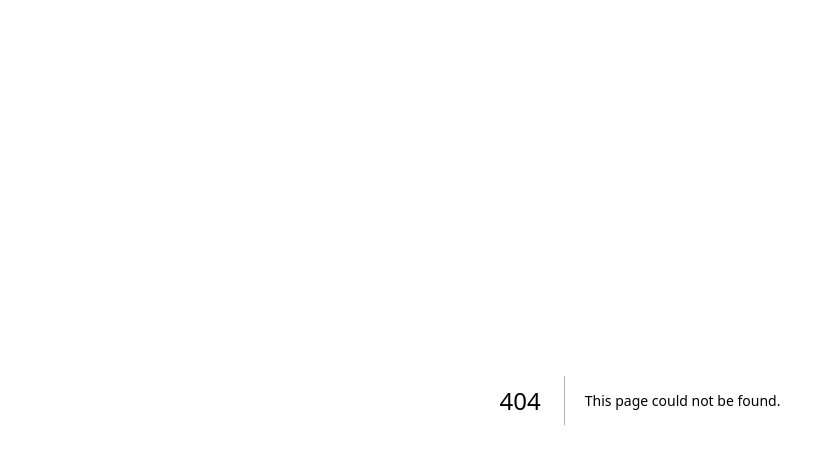
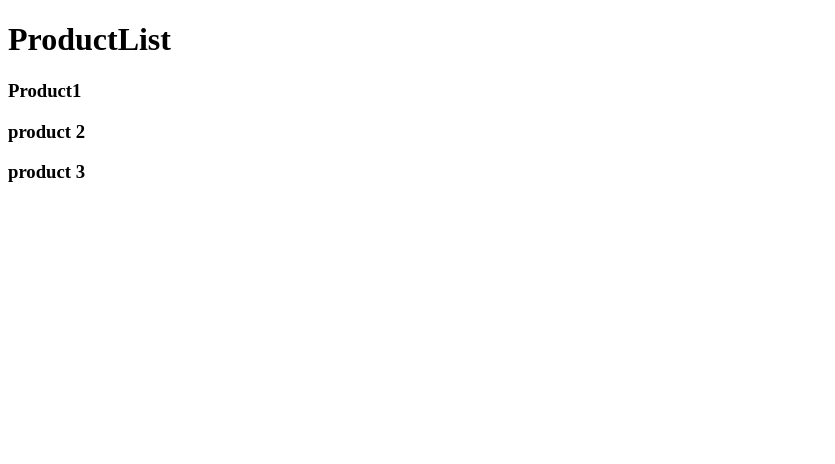
Before and after one commit to sanchitpandeyyy/nextjs-practice, a Next.js app: page /products in a window 1280 px wide. Before the commit this address had no page. Shown: the top 464 px of the page, without its empty margins (0-835 px from the left). Built offline with nearby package versions, Linux system fonts and the light colour scheme.

Commit message:
dynamic routing

```diff
--- /dev/null
+++ b/src/app/products/page.tsx
@@ -0,0 +1,14 @@
+import React from 'react'
+
+const ProductList = () => {
+  return (
+    <>
+    <h1>ProductList</h1>
+    <h3>Product1</h3>
+    <h3>product 2</h3>
+    <h3>product 3</h3>
+    </>
+  )
+}
+
+export default ProductList
```
Also changed, not shown: src/app/products/[productId]/page.tsx (added, +12 -0 lines).
